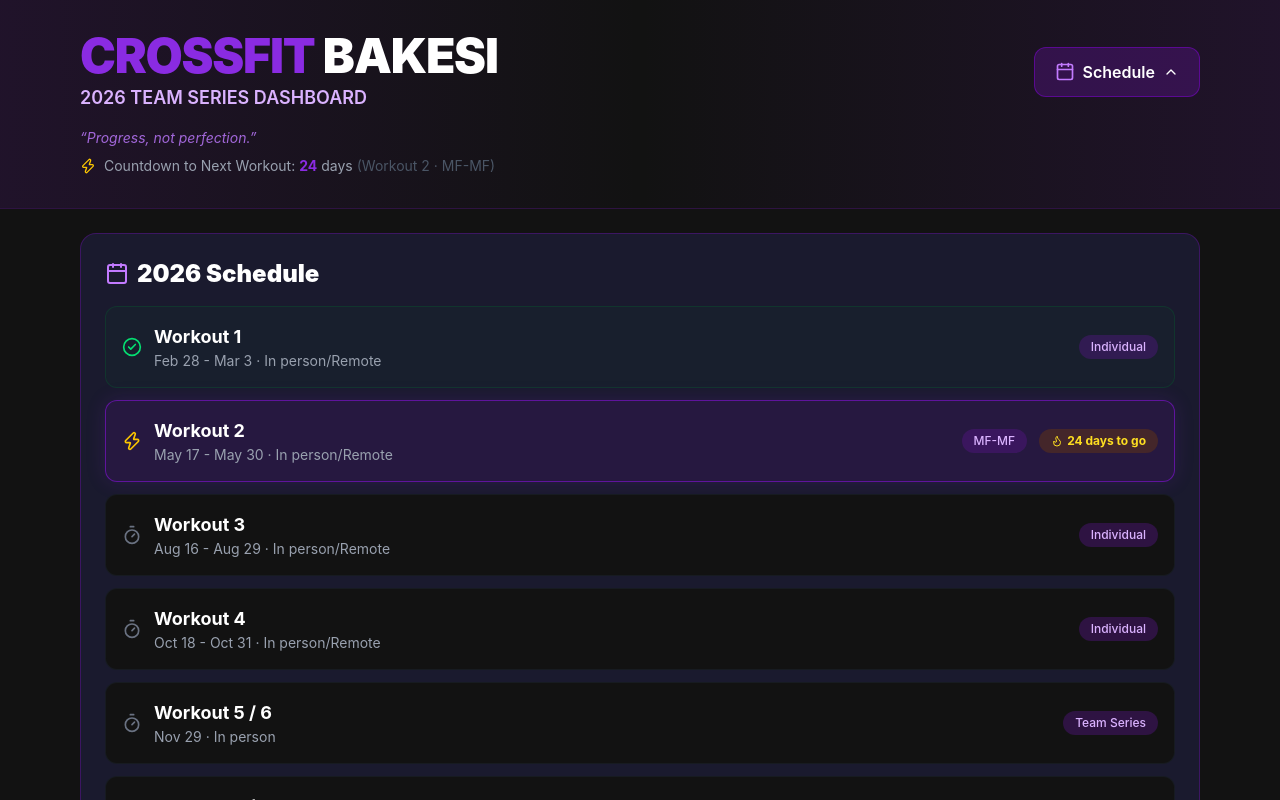
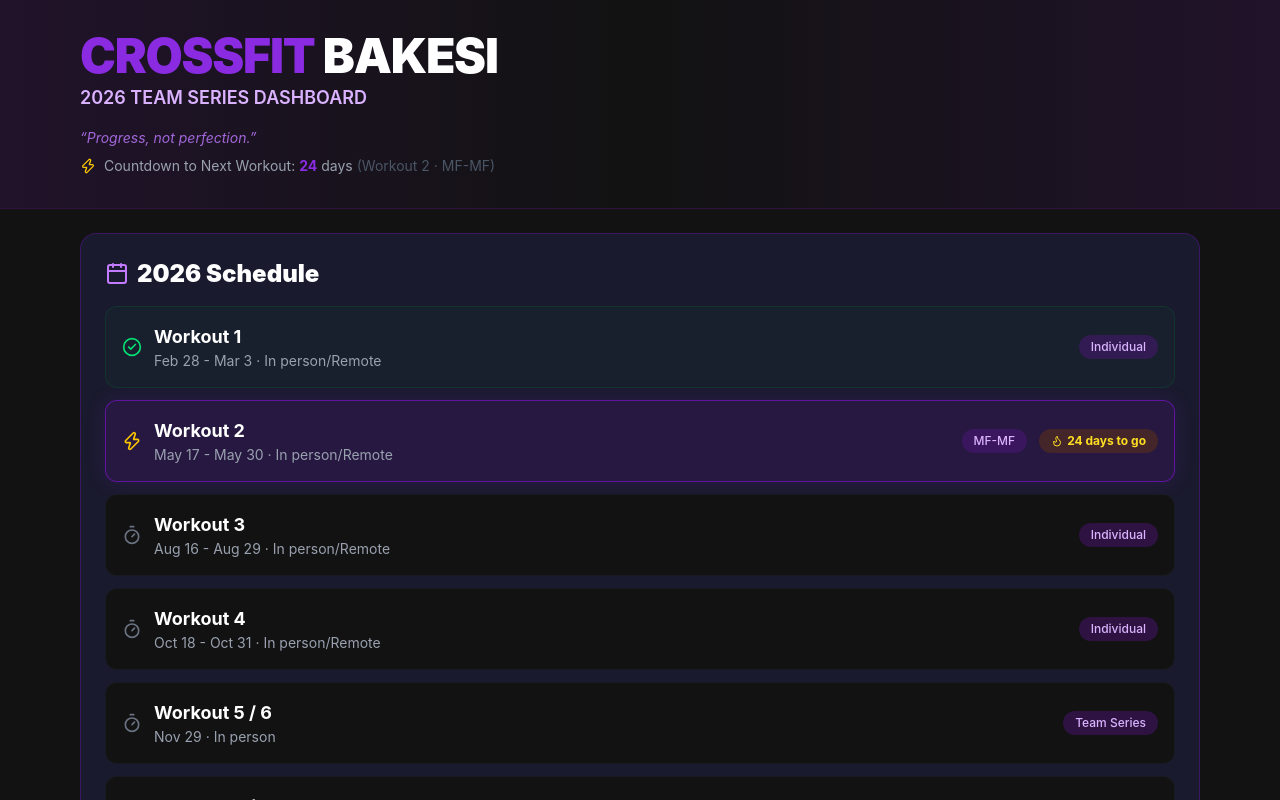
Before and after one commit to darkglassb7k/crossfit-bakesi-2026-team-series, a Next.js app: page / in a window 1280 px wide. Shown: the top 800 px of the page. Built offline with nearby package versions, Linux system fonts and the light colour scheme.

Commit message:
Always show schedule, remove toggle button

```diff
--- a/src/app/page.tsx
+++ b/src/app/page.tsx
@@ -7,8 +7,6 @@
   TrendingUp,
   Star,
   Calendar,
-  ChevronDown,
-  ChevronUp,
   X,
   Zap,
   Users,
@@ -37,7 +35,6 @@
 export default function Dashboard() {
   const [selectedTeam, setSelectedTeam] = useState<TeamData | null>(null);
   const [quote, setQuote] = useState(quotes[0]);
-  const [showSchedule, setShowSchedule] = useState(true);
 
   const analyzedTeams = useMemo(() => {
     const result = analyzeTeams(rawTeams);
@@ -70,16 +67,6 @@
                 2026 TEAM SERIES DASHBOARD
               </p>
             </div>
-            <div className="flex items-center gap-4">
-              <button
-                onClick={() => setShowSchedule(!showSchedule)}
-                className="flex items-center gap-2 bg-purple-900/40 hover:bg-purple-900/60 border border-purple-700/50 rounded-xl px-5 py-3 transition-all duration-200"
-              >
-                <Calendar className="w-5 h-5 text-purple-400" />
-                <span className="font-semibold">Schedule</span>
-                {showSchedule ? <ChevronUp className="w-4 h-4" /> : <ChevronDown className="w-4 h-4" />}
-              </button>
-            </div>
           </div>
           <div className="mt-4 text-center md:text-left">
             <p className="text-purple-400/80 italic text-sm transition-all duration-500">
@@ -101,9 +88,8 @@
         </div>
       </header>
 
-      {/* Schedule Panel */}
-      {showSchedule && (
-        <div className="max-w-6xl mx-auto px-4 py-6 animate-fadeIn">
+      {/* Schedule */}
+      <div className="max-w-6xl mx-auto px-4 py-6">
           <div className="bg-[#1a1a2e] border border-purple-800/40 rounded-2xl p-6">
             <h2 className="text-2xl font-black mb-4 flex items-center gap-2">
               <Calendar className="w-6 h-6 text-purple-400" />
@@ -152,7 +138,6 @@
             </div>
           </div>
         </div>
-      )}
 
       {/* Leaderboard */}
       <main className="max-w-6xl mx-auto px-4 py-8">
```
